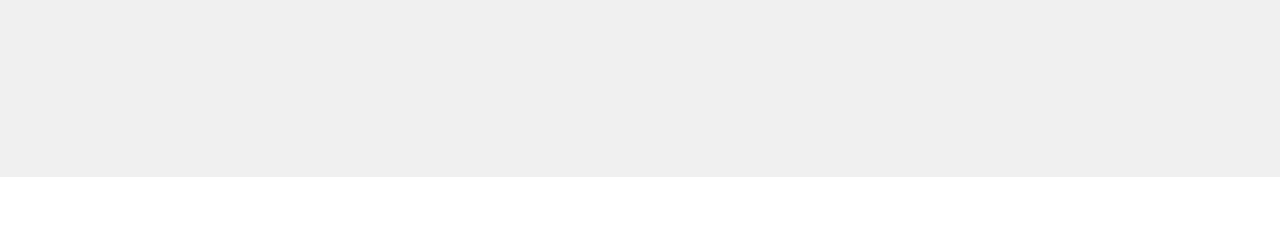
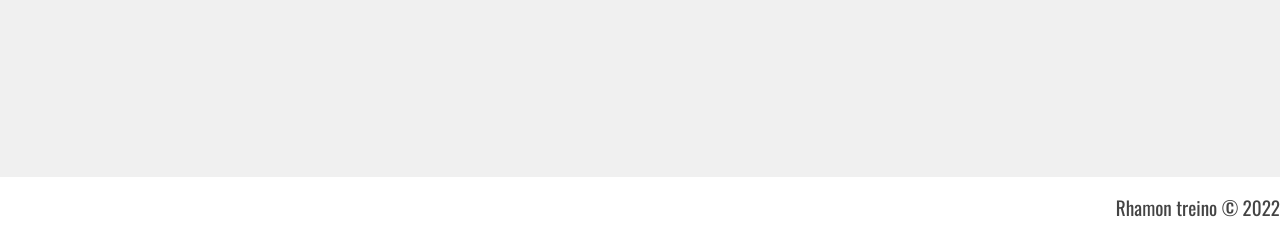
Before and after one commit to rh-mg/curso-php, a PHP site: page / in a window 1280 px wide. Shown: the part 563-800 px from the top of the page. Run offline with PHP 8.4, Linux system fonts and the light colour scheme.

Commit message:
Rodapé concluido.

```diff
--- a/index.html
+++ b/index.html
@@ -13,6 +13,8 @@
        <h2>Índice dos exercícios</h2>
    </header>
    <main class="principal"></main>
-   <footer id="rodape"></footer>
+   <footer class="rodape">
+       Rhamon treino © 2022
+   </footer>
 </body>
 </html>
--- a/recursos/css/estilo.css
+++ b/recursos/css/estilo.css
@@ -50,6 +50,10 @@ body{
 .rodape{
     grid-area: rodape;
     background-color: #fff;
-    /* position: sticky;
-    bottom: 0px; */
+    display: flex;
+    justify-content: flex-end;
+    align-items: center;
+    font-size: 1.2rem;
+    padding-right: 0px 20px;
+    color: #444;
 }
```
